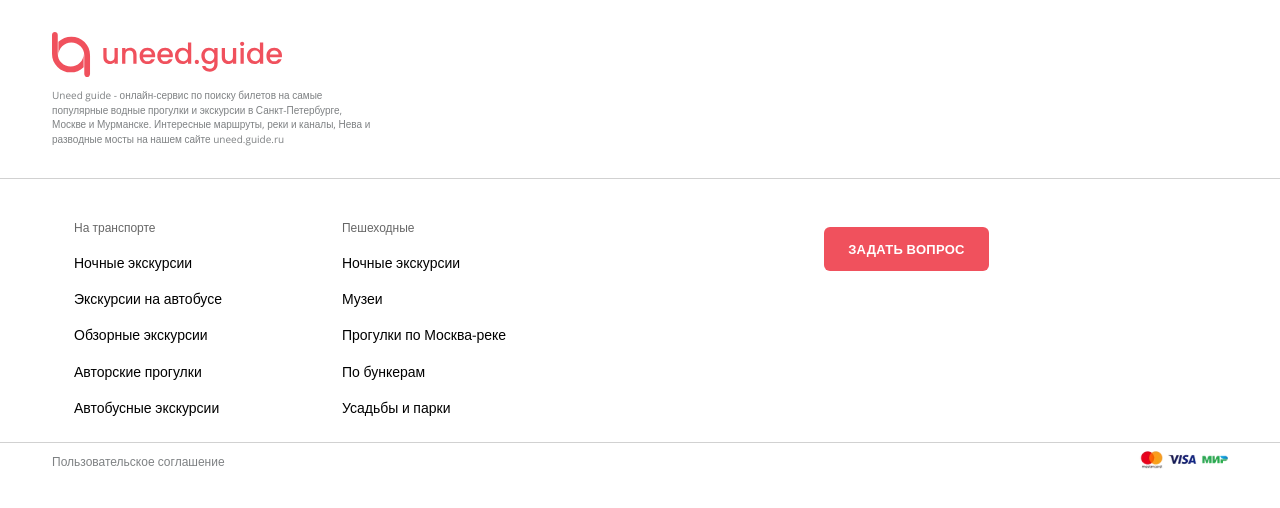
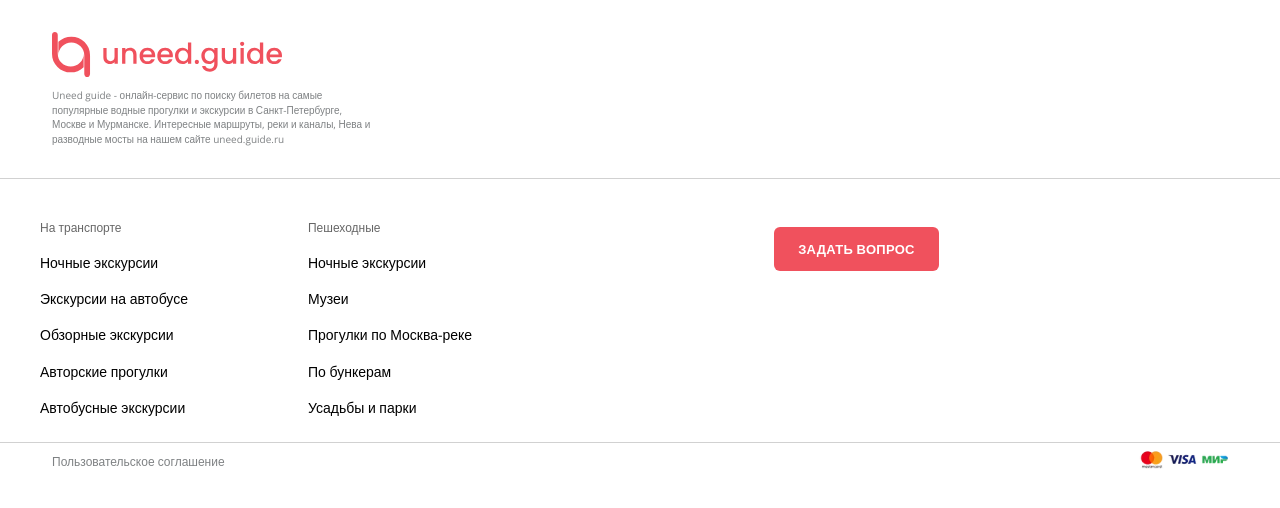
Before and after one commit to eleskin/uneed-guide-react-frontend, a Next.js app: page / in a window 1280 px wide. Shown: the top 508 px of the page. Built offline with nearby package versions, Linux system fonts and the light colour scheme.

Commit message:
fix: Adaptive for large screens

```diff
--- a/components/Footer/Footer.module.scss
+++ b/components/Footer/Footer.module.scss
@@ -95,9 +95,38 @@
 	.Footer {
 		.Footer__navigation {
 			padding-left: rem(36px);
+			padding-right: rem(36px);
 
 			.Footer__container {
 				display: flex;
+				grid-column-gap: rem(40px);
+
+				div:first-child {
+					grid-column-gap: rem(40px);
+				}
+			}
+		}
+	}
+}
+
+@media (min-width: 840px) {
+	.Footer {
+		.Footer__navigation {
+			.Footer__container {
+				grid-column-gap: rem(56px);
+
+				div:first-child {
+					grid-column-gap: rem(56px);
+				}
+			}
+		}
+	}
+}
+
+@media (min-width: 960px) {
+	.Footer {
+		.Footer__navigation {
+			.Footer__container {
 				grid-column-gap: rem(72px);
 
 				div:first-child {
@@ -116,6 +145,8 @@
 
 				div:first-child {
 					grid-column-gap: rem(120px);
+					padding-left: 0;
+					padding-right: 0;
 				}
 			}
 		}
```
